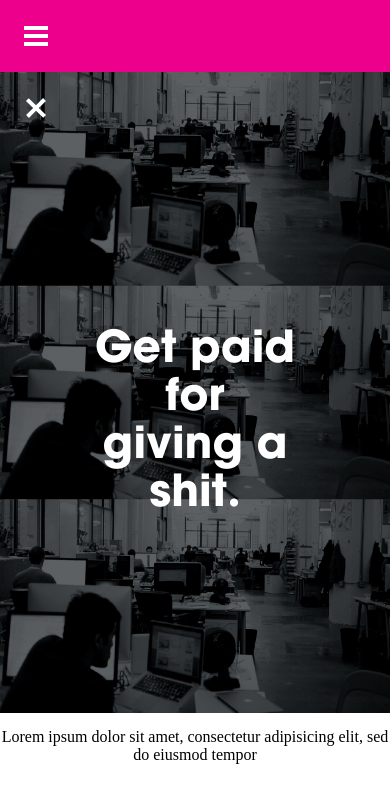
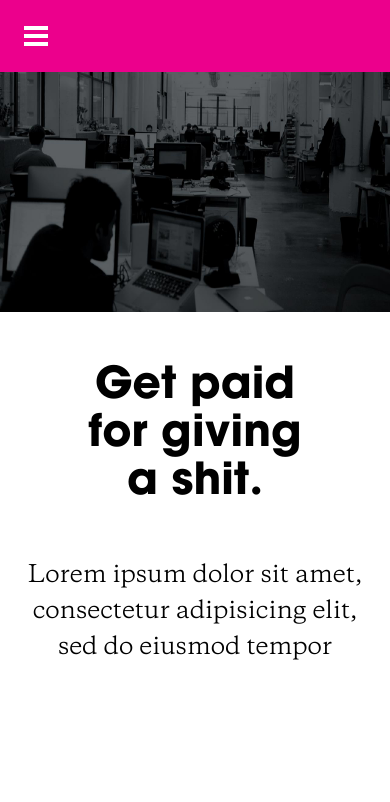
Before and after one commit to jeisux92/Huge, a website: page public/index.html in a window 390 px wide. Drawn offline with Linux system fonts and the light colour scheme.

Commit message:
responsive desktop

```diff
--- a/public/index.html
+++ b/public/index.html
@@ -2,6 +2,7 @@
 <html>
 
 <head>
+  <meta id="viewport" name="viewport" content="width=device-width" />
   <link rel="stylesheet" href="styles/main.css">
   <script src="js/app.js" type="text/javascript"></script>
 </head>
@@ -11,7 +12,6 @@
   <nav>
     <div class="toggle">
       <img src="images/toggle-open.svg" alt="">
-      <img src="images/toggle-close.svg" alt="">
     </div>
     <div class="menu">
       <h3>HUGE</h3>
@@ -49,8 +49,8 @@
     </div>
   </nav>
   <div class="image">
-    <h1>Get paid for giving a shit.</h1>
   </div>
+  <h1>Get paid for giving a shit.</h1>
   <p>Lorem ipsum dolor sit amet, consectetur adipisicing elit, sed do eiusmod tempor</p>
 
 </body>
--- a/public/styles/main.css
+++ b/public/styles/main.css
@@ -11,6 +11,7 @@ body {
   margin: 0 auto;
   width: 100vw;
   height: 100vh;
+  overflow-x: hidden;
 }
 
 h3 {
@@ -23,6 +24,7 @@ nav {
   background: #ec008c;
   height: 72px;
 }
+
 .menu {
   display: flex;
   align-items: center;
@@ -32,7 +34,7 @@ a {
   text-decoration: none;
 }
 
-.menu > ul > li {
+.menu>ul>li {
   height: 72px;
   list-style: none;
   display: inline-flex;
@@ -41,22 +43,21 @@ a {
   background: #ec008c;
 }
 
-.menu > ul > li:hover {
+.menu>ul>li:hover {
   background: #ffffff;
   color: #ec008c;
 }
 
-.menu > ul > li.active {
+.menu>ul>li.active {
   background: #ffffff;
   color: #ec008c;
 }
 
-.menu > ul > li > a {
+.menu>ul>li>a {
   color: inherit;
   font: 21px/48px Huge;
   font-weight: bold;
   padding: 0 24px;
-
   cursor: pointer;
 }
 
@@ -79,14 +80,16 @@ div.image {
   position: static;
   height: 76vh;
   background-repeat: round;
-  background-size: contain;
 }
 
 p {
-  padding-top: 15px;
+  padding-top: 60px;
   color: #000000;
   text-align: center;
   font-weight: normal;
+  width: 968px;
+  font: 23px/36px Galaxie;
+  margin: 0 auto;
 }
 
 ul.sub-menu {
@@ -106,10 +109,6 @@ li.active ul.sub-menu {
   padding: 0 24px;
 }
 
-.has-menu::after {
-  content: "U+25B2";
-}
-
 ul.sub-menu li a:hover {
   color: #ec008c;
 }
@@ -117,7 +116,8 @@ ul.sub-menu li a:hover {
 ul.sub-menu li a {
   color: #000000;
 }
-nav > div img {
+
+nav>div img {
   display: none;
   cursor: pointer;
 }
@@ -125,23 +125,35 @@ nav > div img {
 .toggle {
   float: left;
 }
-@media (max-width: 768px) {
-  nav > div img {
+
+@media (max-width: 968px) {
+  p {
+    width: 90%;
+    padding: 0;
+  }
+}
+
+@media (max-width: 945px) {
+  div.image {
+    height: 240px;
+  }
+  nav>div img {
     display: block;
   }
   .menu {
     display: none;
   }
-
   h1 {
     font: 44px/48px Huge;
-    width: 52%;
+    width: 64%;
+    position: static;
+    transform: none;
+    color: #000000;
+    padding: 50px 0;
   }
-
   .toggle {
     float: none;
   }
-
   .smartphone .menu {
     display: flex;
     flex-direction: column;
@@ -149,14 +161,12 @@ nav > div img {
     width: fit-content;
     position: relative;
   }
-
-  .smartphone .menu > ul > li {
+  .smartphone .menu>ul>li {
     display: block;
     background-color: #ffffff;
     color: #000000;
     height: inherit;
   }
-
   ul.sub-menu {
     transform: none;
     position: static;
```
